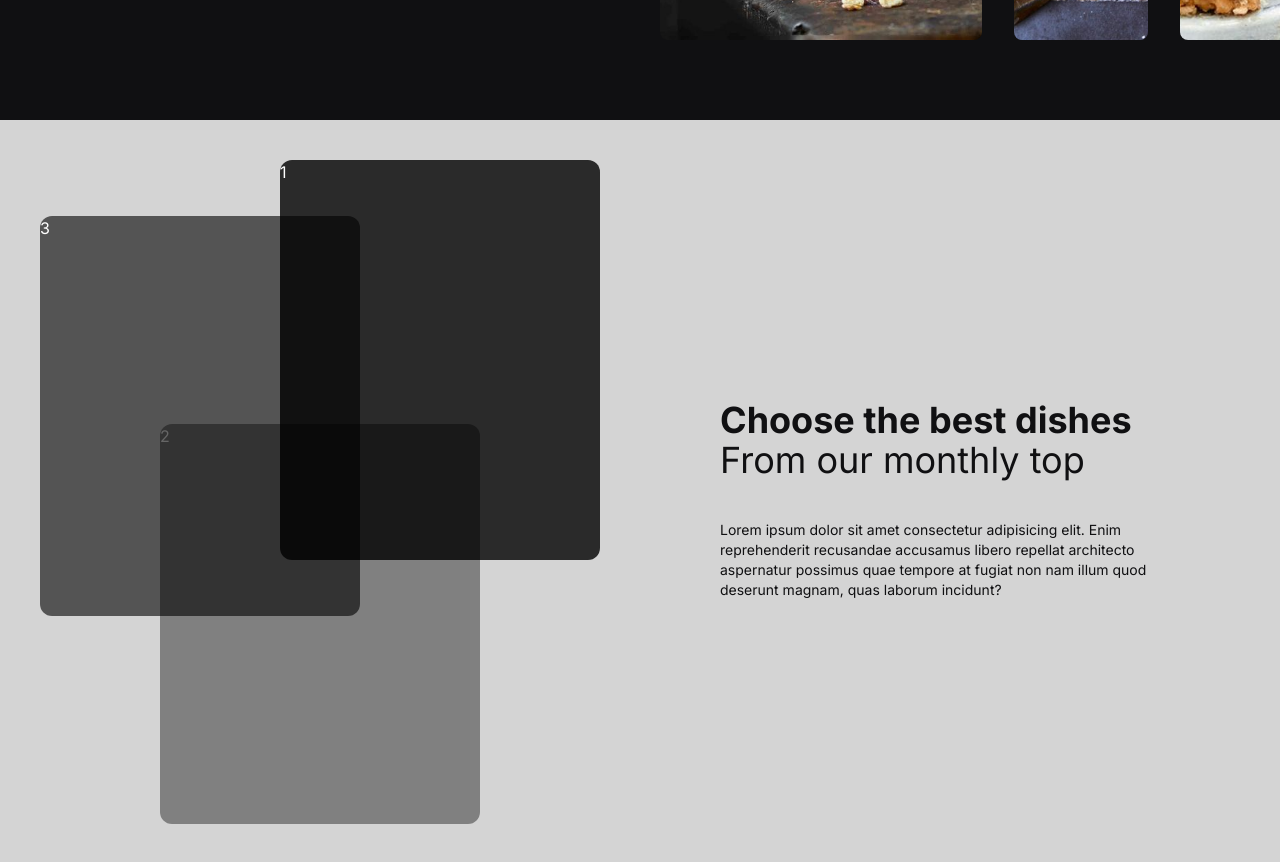
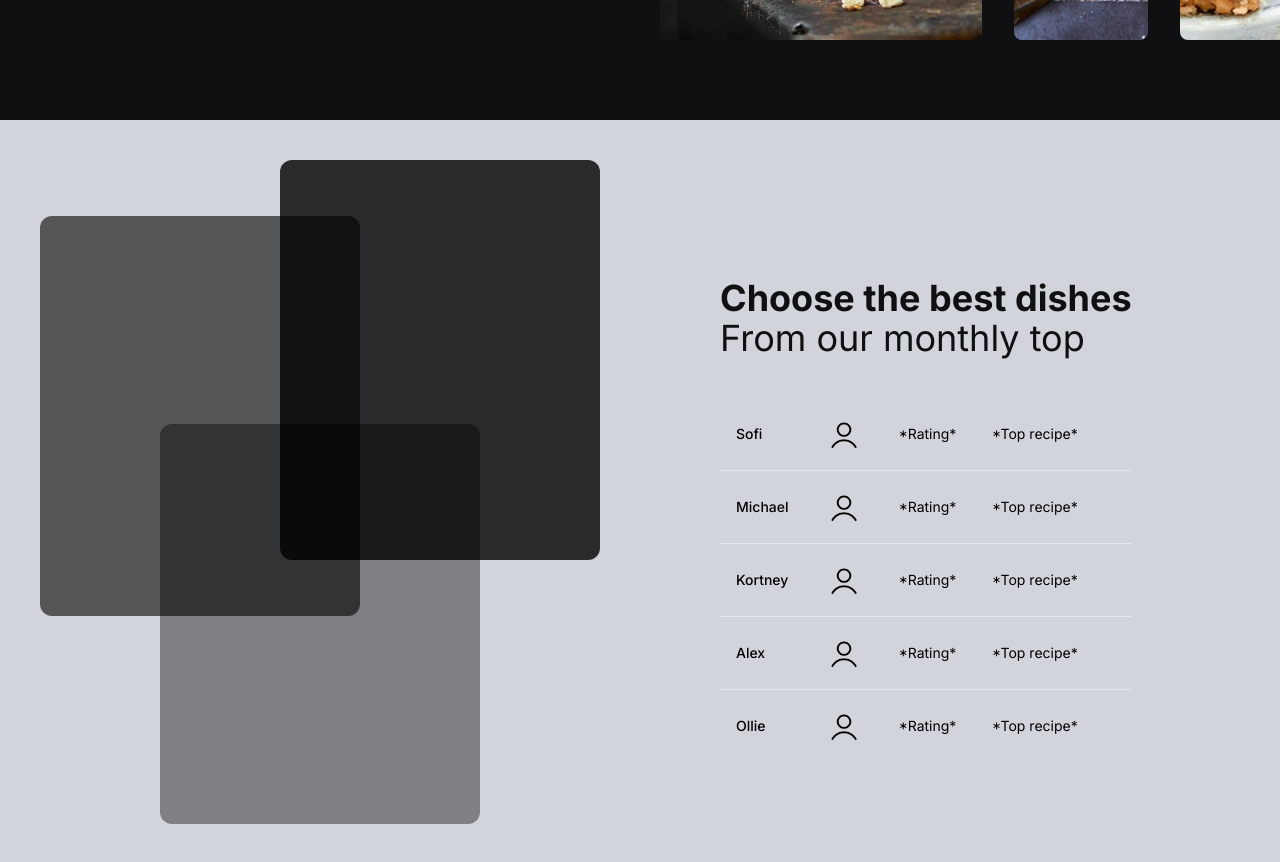
Before and after one commit to DanilaTravkov/Recipes-Web-App, a React (Vite) app in the folder frontend/: page / in a window 1280 px wide. Shown: the part 680-1542 px from the top of the page. Built offline with nearby package versions, Linux system fonts and the light colour scheme.

Commit message:
Minor adjustments to UI

```diff
--- a/frontend/package.json
+++ b/frontend/package.json
@@ -11,6 +11,7 @@
   },
   "dependencies": {
     "@hookform/resolvers": "^3.3.4",
+    "@radix-ui/react-avatar": "^1.0.4",
     "@radix-ui/react-label": "^2.0.2",
     "@radix-ui/react-navigation-menu": "^1.1.4",
     "@radix-ui/react-slot": "^1.0.2",
--- a/frontend/src/components/Header.tsx
+++ b/frontend/src/components/Header.tsx
@@ -1,20 +1,7 @@
 import '../custom.css'
 import '../override.css'
 
-import * as React from "react"
-import {Link} from "react-router-dom"
-
-import { cn } from "@/lib/utils"
-
-import {
-  NavigationMenu,
-  NavigationMenuContent,
-  NavigationMenuItem,
-  NavigationMenuLink,
-  NavigationMenuList,
-  NavigationMenuTrigger,
-  navigationMenuTriggerStyle,
-} from "@/components/ui/navigation-menu"
+import React, { useState } from 'react'
 
 const components: { title: string; href: string; description: string }[] = [
   {
@@ -54,27 +41,49 @@ const components: { title: string; href: string; description: string }[] = [
   },
 ]
 
-export function NavigationMenuDemo() {
-  return <div></div>
+export function MyNavigationMenu() {
+  return <>
+		<ul className='flex justify-center space-x-8'>
+			<li>About</li>
+			<li>Daily</li>
+			<li>Categories</li>
+			<li>Policy</li>
+		</ul>
+	</>
 }
 
 export const Header = () => {
+
+	const [searchInput, setSearchInput] = useState<string>("")
+	const [openSearch, setOpenSearch] = useState<boolean>(false)
+
+	const handleSearch = (event: React.ChangeEvent<HTMLInputElement>) => {
+		setSearchInput(event.target.value)
+	}
+
+	const handleFocus = () => {
+		openSearch ? setOpenSearch(false) :  setOpenSearch(true)
+		console.log(openSearch)
+	}
+
+
+
 	return (
 		<header className="h-1/6 flex items-center">
 			<div className="flex justify-center w-1/4 font-extrabold text-3xl">Logo</div>
 
-			<div className="flex justify-center w-1/2 space-x-8">
-				<NavigationMenuDemo />
+			<div className="w-1/3">
+				<MyNavigationMenu />
 			</div>
 
 			<div className="flex justify-center w-1/2 space-x-2">
 
-				<div className="flex relative rounded-full h-8 w-8 hover:w-1/2 transition-all ease-in-out">
-					<input type="text" className="relative bg-red rounded-full w-full transition-all ease-in-out p-2" />
+				<div className={`flex relative rounded-full h-8 ${openSearch ? "w-1/3" : "w-8"} hover:w-1/3 transition-all ease-in-out`}>
+					<input value={searchInput} onChange={handleSearch} onBlur={handleFocus} onFocus={handleFocus} type="text" className="relative bg-red rounded-full w-full transition-all ease-in-out p-2" />
 					<img src="src/assets/svg/search.svg" alt="search" className="absolute top-0 right-0 w-8 h-8 p-1" />
 				</div>
 
-				<div className="w-1/2 flex justify-start">
+				<div className="flex justify-start">
 					<div className="border-2 border-white rounded-full h-8 w-8 p-0.5">
 						<img src="src/assets/svg/user.png" alt="user" />
 					</div>
--- a/frontend/src/components/Home.tsx
+++ b/frontend/src/components/Home.tsx
@@ -1,37 +1,51 @@
 // import { AuthContext } from "@/context/AuthProvider"
 // import { useContext } from 'react'
 // import { Navigate } from "react-router-dom"
-import { zodResolver } from "@hookform/resolvers/zod"
-import { useForm } from "react-hook-form"
-import { z } from "zod"
 
-import {
-  Form,
-  FormControl,
-  FormField,
-  FormItem,
-  FormLabel,
-  FormMessage,
-} from "@/components/ui/form"
-import { Input } from "@/components/ui/input"
-import { searchFormSchema } from "../auth/schema"
+// import { zodResolver } from "@hookform/resolvers/zod"
+// import { useForm } from "react-hook-form"
+// import { z } from "zod"
+
+// import {
+//   Form,
+//   FormControl,
+//   FormField,
+//   FormItem,
+//   FormLabel,
+//   FormMessage,
+// } from "@/components/ui/form"
+// import { Input } from "@/components/ui/input"
+// import { searchFormSchema } from "../auth/schema"
 import { Button } from "@/components/ui/button"
 
 import '../custom.css'
 import { Header } from "./Header"
 
+import {
+  Table,
+  TableBody,
+  TableCaption,
+  TableCell,
+  TableHead,
+  TableHeader,
+  TableRow,
+} from "@/components/ui/table"
+
+import { Avatar, AvatarFallback, AvatarImage } from "@/components/ui/avatar"
+
+
 export const Home = () => {
 
-	const form = useForm<z.infer<typeof searchFormSchema>>({
-		resolver: zodResolver(searchFormSchema),
-		defaultValues: {
-			search: ""
-		},
-	})
+	// const form = useForm<z.infer<typeof searchFormSchema>>({
+	// 	resolver: zodResolver(searchFormSchema),
+	// 	defaultValues: {
+	// 		search: ""
+	// 	},
+	// })
 
-	function onSubmit(values: z.infer<typeof searchFormSchema>) {
-		// TODO
-	}
+	// function onSubmit(values: z.infer<typeof searchFormSchema>) {
+	// 	// TODO
+	// }
 
 	// const context = useContext(AuthContext)
 	const isLoading = false
@@ -90,17 +104,79 @@ export const Home = () => {
 				</div>
 			</div>
 
-			<div className="flex w-full h-screen bg-neutral-300">
+			<div className="flex w-full h-screen bg-gray-300">
 				<div className="relative w-1/2 h-full">
-					<div className="absolute h-1/2 w-1/2 right-0 m-10 bg-black/80 rounded-xl">1</div>
-					<div className="absolute h-1/2 w-1/2 bottom-0 left-1/4 mb-24 bg-black/40 rounded-xl">2</div>
-					<div className="absolute h-1/2 w-1/2 m-20 mt-24 ml-10 bg-black/60 rounded-xl">3</div>
+					<div className="absolute h-1/2 w-1/2 right-0 m-10 bg-black/80 rounded-xl"></div>
+					<div className="absolute h-1/2 w-1/2 bottom-0 left-1/4 mb-24 bg-black/40 rounded-xl"></div>
+					<div className="absolute h-1/2 w-1/2 m-20 mt-24 ml-10 bg-black/60 rounded-xl"></div>
 				</div>
 				<div className="flex w-1/2 h-full items-center jusity-center px-20">
 					<div>
 						<p className="text-4xl font-bold text-dark-3">Choose the best dishes</p>
 						<p className="text-4xl font-normal mb-10 text-dark-3">From our monthly top</p>
-						<p className="mb-10 text-sm text-dark-3">Lorem ipsum dolor sit amet consectetur adipisicing elit. Enim reprehenderit recusandae accusamus libero repellat architecto aspernatur possimus quae tempore at fugiat non nam illum quod deserunt magnam, quas laborum incidunt?</p>
+						<Table>
+							{/* <TableCaption>A list of your recent invoices.</TableCaption> */}
+
+							<TableBody>
+								<TableRow className="hover:bg-black/20 text-black">
+									<TableCell className="font-medium">Sofi</TableCell>
+									<TableCell>
+									<Avatar>
+										<AvatarImage src="src/assets/other/no_profile_picture.png" />
+										<AvatarFallback>CN</AvatarFallback>
+									</Avatar>
+									</TableCell>
+									<TableCell>*Rating*</TableCell>
+									<TableCell>*Top recipe*</TableCell>
+									<TableCell className="text-right"></TableCell>
+								</TableRow>
+								<TableRow className="hover:bg-black/20 text-black">
+									<TableCell className="font-medium">Michael</TableCell>
+									<TableCell>
+									<Avatar>
+										<AvatarImage src="src/assets/other/no_profile_picture.png" />
+										<AvatarFallback>CN</AvatarFallback>
+									</Avatar>
+									</TableCell>
+									<TableCell>*Rating*</TableCell>
+									<TableCell>*Top recipe*</TableCell>
+								</TableRow>
+								<TableRow className="hover:bg-black/20 text-black">
+									<TableCell className="font-medium">Kortney</TableCell>
+									<TableCell>
+									<Avatar>
+										<AvatarImage src="src/assets/other/no_profile_picture.png" />
+										<AvatarFallback>CN</AvatarFallback>
+									</Avatar>
+									</TableCell>
+									<TableCell>*Rating*</TableCell>
+									<TableCell>*Top recipe*</TableCell>
+								</TableRow>
+								<TableRow className="hover:bg-black/20 text-black">
+									<TableCell className="font-medium">Alex</TableCell>
+									<TableCell>
+									<Avatar>
+										<AvatarImage src="src/assets/other/no_profile_picture.png" />
+										<AvatarFallback>CN</AvatarFallback>
+									</Avatar>
+									</TableCell>
+									<TableCell>*Rating*</TableCell>
+									<TableCell>*Top recipe*</TableCell>
+								</TableRow>
+								<TableRow className="hover:bg-black/20 text-black">
+									<TableCell className="font-medium">Ollie</TableCell>
+									<TableCell>
+									<Avatar>
+										<AvatarImage src="src/assets/other/no_profile_picture.png" />
+										<AvatarFallback>CN</AvatarFallback>
+									</Avatar>
+									</TableCell>
+									<TableCell>*Rating*</TableCell>
+									<TableCell>*Top recipe*</TableCell>
+								</TableRow>
+							</TableBody>
+						</Table>
+
 					</div>
 				</div>
 			</div>
--- /dev/null
+++ b/frontend/src/components/ui/avatar.tsx
@@ -0,0 +1,48 @@
+import * as React from "react"
+import * as AvatarPrimitive from "@radix-ui/react-avatar"
+
+import { cn } from "@/lib/utils"
+
+const Avatar = React.forwardRef<
+  React.ElementRef<typeof AvatarPrimitive.Root>,
+  React.ComponentPropsWithoutRef<typeof AvatarPrimitive.Root>
+>(({ className, ...props }, ref) => (
+  <AvatarPrimitive.Root
+    ref={ref}
+    className={cn(
+      "relative flex h-10 w-10 shrink-0 overflow-hidden rounded-full",
+      className
+    )}
+    {...props}
+  />
+))
+Avatar.displayName = AvatarPrimitive.Root.displayName
+
+const AvatarImage = React.forwardRef<
+  React.ElementRef<typeof AvatarPrimitive.Image>,
+  React.ComponentPropsWithoutRef<typeof AvatarPrimitive.Image>
+>(({ className, ...props }, ref) => (
+  <AvatarPrimitive.Image
+    ref={ref}
+    className={cn("aspect-square h-full w-full", className)}
+    {...props}
+  />
+))
+AvatarImage.displayName = AvatarPrimitive.Image.displayName
+
+const AvatarFallback = React.forwardRef<
+  React.ElementRef<typeof AvatarPrimitive.Fallback>,
+  React.ComponentPropsWithoutRef<typeof AvatarPrimitive.Fallback>
+>(({ className, ...props }, ref) => (
+  <AvatarPrimitive.Fallback
+    ref={ref}
+    className={cn(
+      "flex h-full w-full items-center justify-center rounded-full bg-slate-100 dark:bg-slate-800",
+      className
+    )}
+    {...props}
+  />
+))
+AvatarFallback.displayName = AvatarPrimitive.Fallback.displayName
+
+export { Avatar, AvatarImage, AvatarFallback }
--- /dev/null
+++ b/frontend/src/components/ui/table.tsx
@@ -0,0 +1,117 @@
+import * as React from "react"
+
+import { cn } from "@/lib/utils"
+
+const Table = React.forwardRef<
+  HTMLTableElement,
+  React.HTMLAttributes<HTMLTableElement>
+>(({ className, ...props }, ref) => (
+  <div className="relative w-full overflow-auto">
+    <table
+      ref={ref}
+      className={cn("w-full caption-bottom text-sm", className)}
+      {...props}
+    />
+  </div>
+))
+Table.displayName = "Table"
+
+const TableHeader = React.forwardRef<
+  HTMLTableSectionElement,
+  React.HTMLAttributes<HTMLTableSectionElement>
+>(({ className, ...props }, ref) => (
+  <thead ref={ref} className={cn("[&_tr]:border-b", className)} {...props} />
+))
+TableHeader.displayName = "TableHeader"
+
+const TableBody = React.forwardRef<
+  HTMLTableSectionElement,
+  React.HTMLAttributes<HTMLTableSectionElement>
+>(({ className, ...props }, ref) => (
+  <tbody
+    ref={ref}
+    className={cn("[&_tr:last-child]:border-0", className)}
+    {...props}
+  />
+))
+TableBody.displayName = "TableBody"
+
+const TableFooter = React.forwardRef<
+  HTMLTableSectionElement,
+  React.HTMLAttributes<HTMLTableSectionElement>
+>(({ className, ...props }, ref) => (
+  <tfoot
+    ref={ref}
+    className={cn(
+      "border-t bg-slate-100/50 font-medium [&>tr]:last:border-b-0 dark:bg-slate-800/50",
+      className
+    )}
+    {...props}
+  />
+))
+TableFooter.displayName = "TableFooter"
+
+const TableRow = React.forwardRef<
+  HTMLTableRowElement,
+  React.HTMLAttributes<HTMLTableRowElement>
+>(({ className, ...props }, ref) => (
+  <tr
+    ref={ref}
+    className={cn(
+      "border-b transition-colors hover:bg-slate-100/50 data-[state=selected]:bg-slate-100 dark:hover:bg-slate-800/50 dark:data-[state=selected]:bg-slate-800",
+      className
+    )}
+    {...props}
+  />
+))
+TableRow.displayName = "TableRow"
+
+const TableHead = React.forwardRef<
+  HTMLTableCellElement,
+  React.ThHTMLAttributes<HTMLTableCellElement>
+>(({ className, ...props }, ref) => (
+  <th
+    ref={ref}
+    className={cn(
+      "h-12 px-4 text-left align-middle font-medium text-slate-500 [&:has([role=checkbox])]:pr-0 dark:text-slate-400",
+      className
+    )}
+    {...props}
+  />
+))
+TableHead.displayName = "TableHead"
+
+const TableCell = React.forwardRef<
+  HTMLTableCellElement,
+  React.TdHTMLAttributes<HTMLTableCellElement>
+>(({ className, ...props }, ref) => (
+  <td
+    ref={ref}
+    className={cn("p-4 align-middle [&:has([role=checkbox])]:pr-0", className)}
+    {...props}
+  />
+))
+TableCell.displayName = "TableCell"
+
+const TableCaption = React.forwardRef<
+  HTMLTableCaptionElement,
+  React.HTMLAttributes<HTMLTableCaptionElement>
+>(({ className, ...props }, ref) => (
+  <caption
+    ref={ref}
+    className={cn("mt-4 text-sm text-slate-500 dark:text-slate-400", className)}
+    {...props}
+  />
+))
+TableCaption.displayName = "TableCaption"
+
+export {
+  Table,
+  TableHeader,
+  TableBody,
+  TableFooter,
+  TableHead,
+  TableRow,
+  TableCell,
+  TableCaption,
+}
```
Also changed, not shown: frontend/src/assets/other/no_profile_picture.png (added), 1 other file (tests, documents, lock files or other folders).
